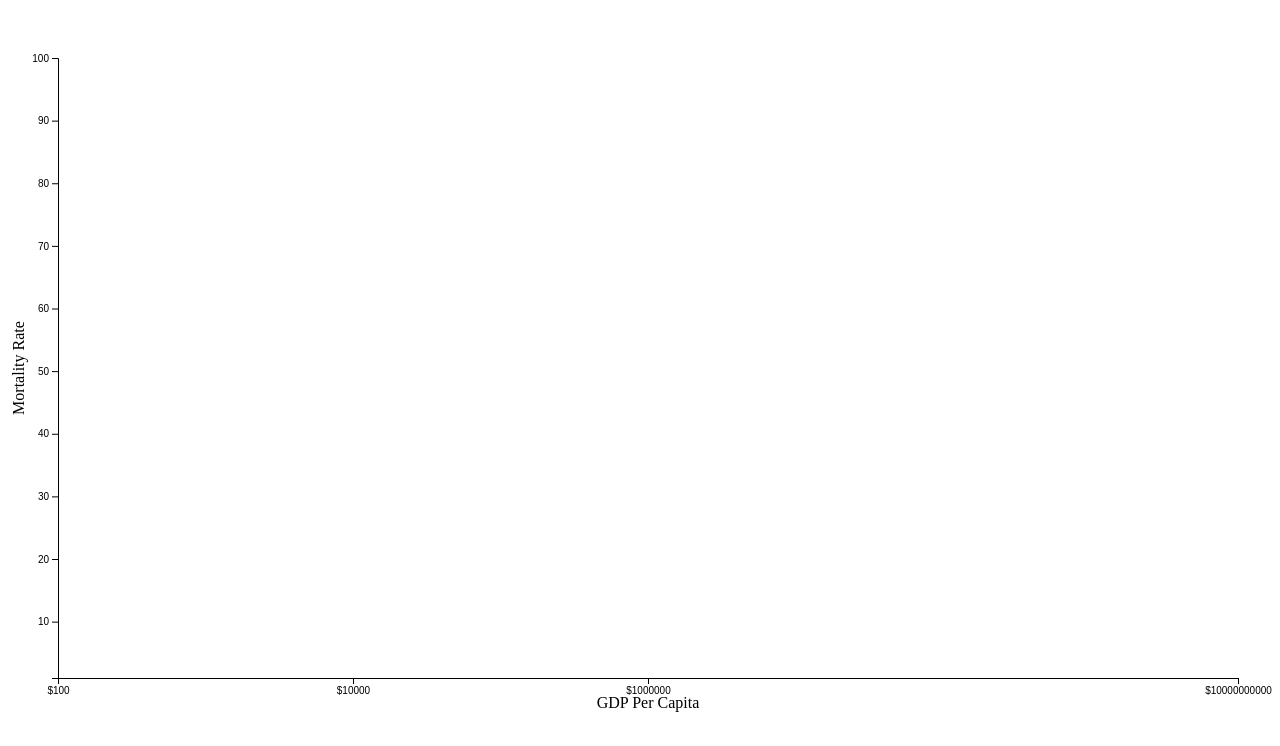
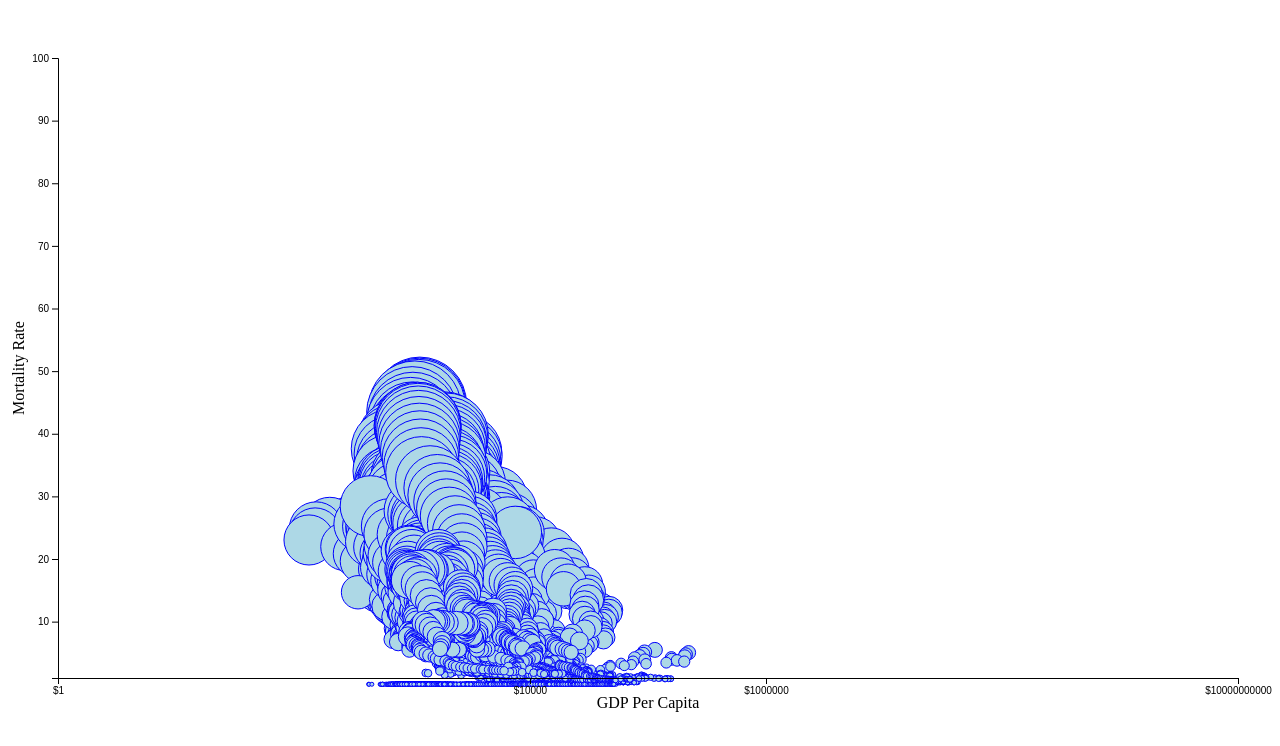
Before and after one commit to psakamoori/psakamoori.github.io, a plain HTML site: page index.html in a window 1280 px wide. Drawn offline with nearby package versions, Linux system fonts and the light colour scheme.

Commit message:
Apped ciricle

```diff
--- a/index.html
+++ b/index.html
@@ -3,15 +3,20 @@
 <script src='https://d3js.org/d3.v5.min.js'></script>
 <style> circle {fill: lightblue; stroke: blue;} </style>
 <body>
+<meta http-equiv="content-type" content="text/html; charset=utf-8" />
+<body onload='init()'>
 <svg width=1280 height=720>
 </svg>
 <script>
-
+async function init() {
   width = 1280
   height = 720
 
+  //var color = d3.schemeCategory20();
+ var color = d3.scaleLinear().domain([1,50000])
+
   // x-axis GDP Per Caita ($US)
-  var x = d3.scaleLog().domain([100, 10000000000]).range([0, width-100])
+  var x = d3.scaleLog().domain([1, 10000000000]).range([0, width-100])
 
   // Mortality Rate in %
   var y = d3.scaleLinear().domain([1, 100]).range([height-100, 0])
@@ -33,7 +38,7 @@
       .style("text-anchor", "middle")
       .text("Mortality Rate");
 
-  var xAxis = d3.axisBottom(x).tickValues([100, 10000, 1000000, 10000000000]);
+  var xAxis = d3.axisBottom(x).tickValues([1, 10000, 1000000, 10000000000]);
   xAxis.tickFormat(d3.format("$"));
 
 
@@ -48,9 +53,12 @@
 
 
 //d3.csv("child-mortality-gdp-per-capita.csv", function(data)
-d3.csv("ChildMortalityGDPPerCapita.csv", function(data) {
+//d3.csv("ChildMortalityGDPPerCapita.csv", function(data) {
+//d3.csv("https://psakamoori.github.io/ChildMortalityGDPPerCapita.csv", function(data) {
 
-  console.log(data)
+const data = await d3.csv("https://psakamoori.github.io/ChildMortalityGDPPerCapita.csv")
+
+  //console.log(data)
   var yearScale = d3.scaleLinear().domain([0, 218]).range([1800, 2019]);
 
   var map_update = function(year) {
@@ -58,12 +66,12 @@ d3.csv("ChildMortalityGDPPerCapita.csv", function(data) {
   g.selectAll('circle')
    .data(data)
    .enter().append('circle')
-   .attr("cx", function(d) { if (year == d.Year) { return x(+d.GDP) } else {return 0};})
-   .attr("cy", function(d) { if (year == d.Year) { return y(+d.ChildMortalityRate)} else {return 0};})
-   .attr("r", function(d) { if (year == d.Year) {return  +d.ChildMortalityRate + 2} else {return 0};})
+   .attr("cx", function(d) { if(d.GDP > 0.0) return x(+d.GDP);})
+   .attr("cy", function(d) {if(d.GDP > 0.0) return y(+d.ChildMortalityRate);})
+   .attr("r", function(d) {if(d.GDP > 0.0) return (+d.ChildMortalityRate + 2);})
    .style("fill", function(d, i) { return color(i); })
    .on('mouseover', function(d) {
-       d3.select('#tooltip').transition().duration(200).style('opacity',1).text(d.Entity)
+       d3.select('#tooltip').transition().duration(100).style('opacity',1).text(d.Entity)
     })
    .on('mouseout', function() {
      d3.select('#tooltip').style('opacity',0)
@@ -75,7 +83,8 @@ d3.csv("ChildMortalityGDPPerCapita.csv", function(data) {
   }
 
   map_update(2019);
-})
+}
+//})
 
 
 </script>
```
